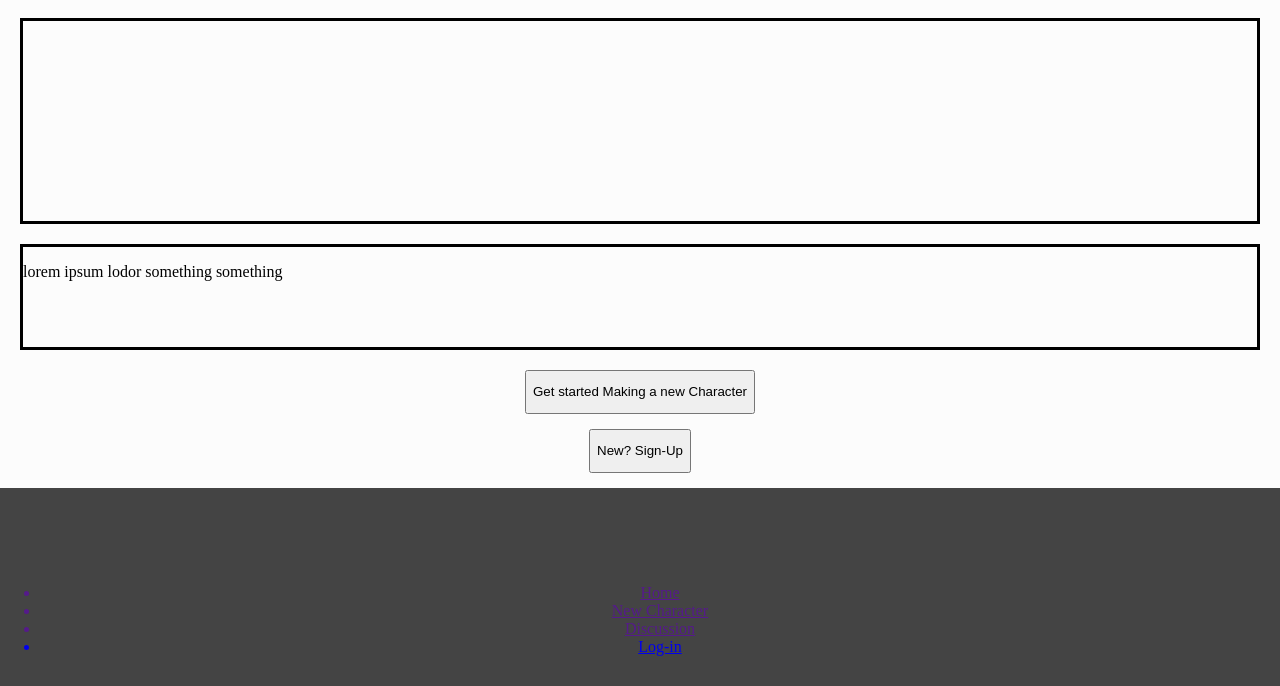
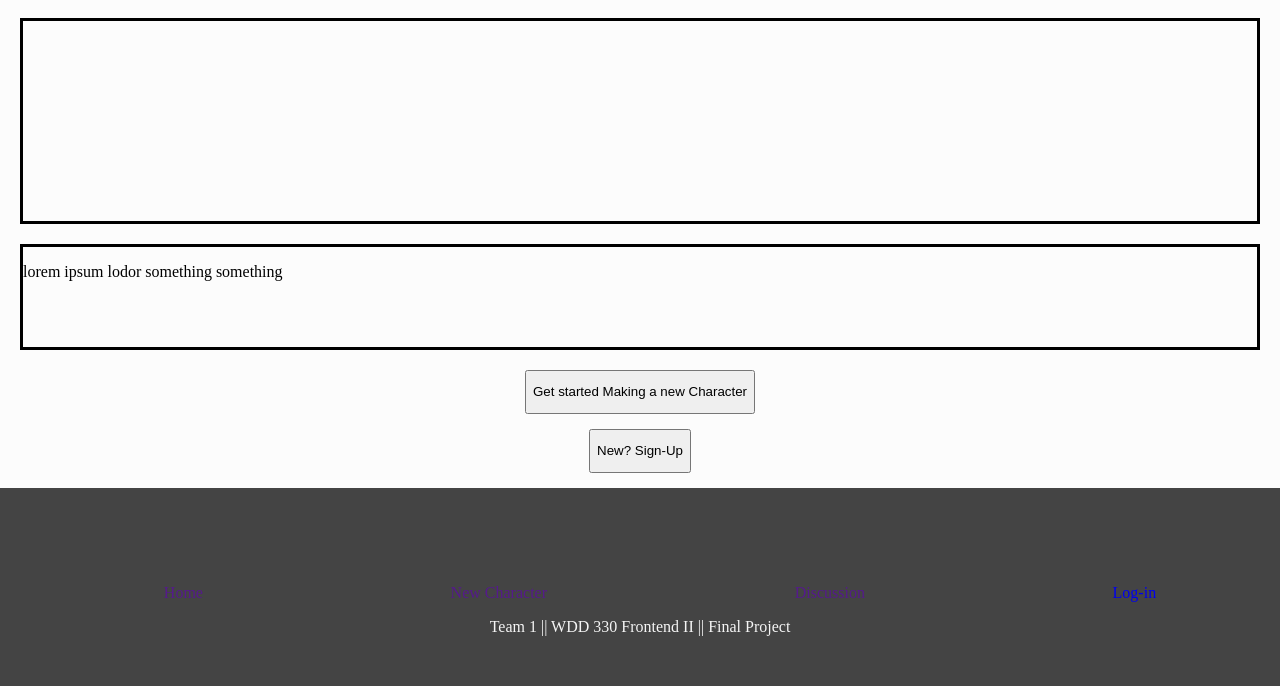
Before and after one commit to JaxonAtBYUI/characterSheet, a website built with Vite: page src/index.html in a window 1280 px wide. Shown: the part 114-800 px from the top of the page. Built offline with nearby package versions, Linux system fonts and the light colour scheme.

Commit message:
css corrections

```diff
--- a/src/css/main.css
+++ b/src/css/main.css
@@ -87,13 +87,25 @@ header img{
 
 /* FOOTER */
 footer{
+
+
     margin: 0;
     padding: 5vh 0 20vh 0;
     text-align: center;
     color: var(--colTextHeaderFooter);
     background-color: var(--colFooter);
 }
+ footer ul{
+    display: flex;
+    justify-content: space-around;
+    list-style: none;
 
+
+ }
+
+ footer a{
+    text-decoration: none;
+ }
 /* SIGNUP.HTML */
 
 .sign-up-main h1{
--- a/src/partials/footer.html
+++ b/src/partials/footer.html
@@ -8,5 +8,5 @@
         </ul>
 
     </nav>
+    Team 1 || WDD 330 Frontend II || Final Project
 </footer>
-Team 1 || WDD 330 Frontend II || Final Project
```
